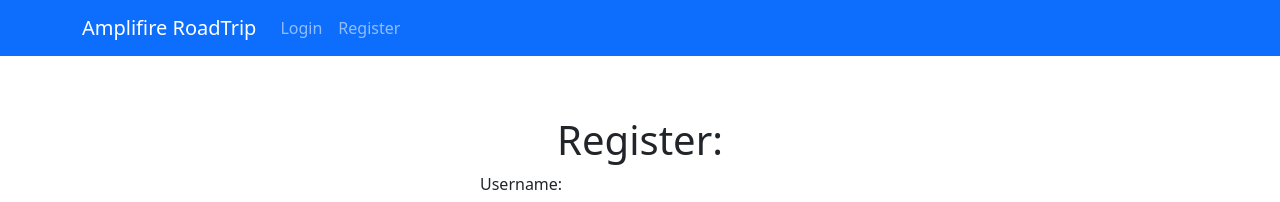
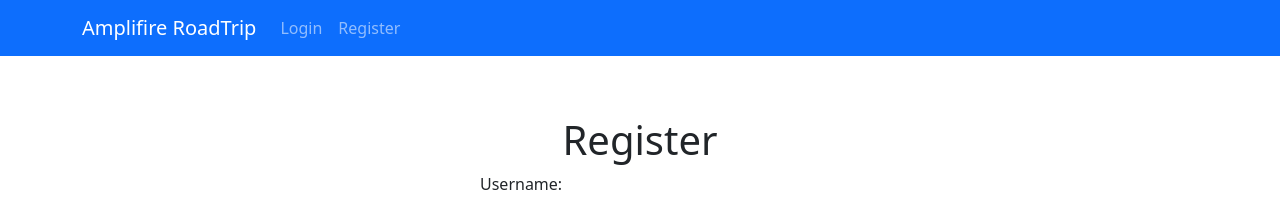
Before and after one commit to Justin-Sherfey/amplifier_roadtrip_webapp, a React (Create React App) app: page /Register in a window 1280 px wide. Shown: the top 202 px of the page. Built offline with nearby package versions, Linux system fonts and the light colour scheme.

Commit message:
register update ui

```diff
--- a/src/components/Register.js
+++ b/src/components/Register.js
@@ -33,7 +33,7 @@ function Register(props) {
     <>
               <div className="Register" style={{justifyContent:'center', alignItems:'center'}}>
 
-      <h1 className="text-center">Register:</h1>
+      <h1 className="text-center">Register</h1>
       <Form onSubmit={handleSubmit(onSubmit)}>
         <Form.Label>Username:</Form.Label>
         <Form.Control {...register("username")}></Form.Control>
```
